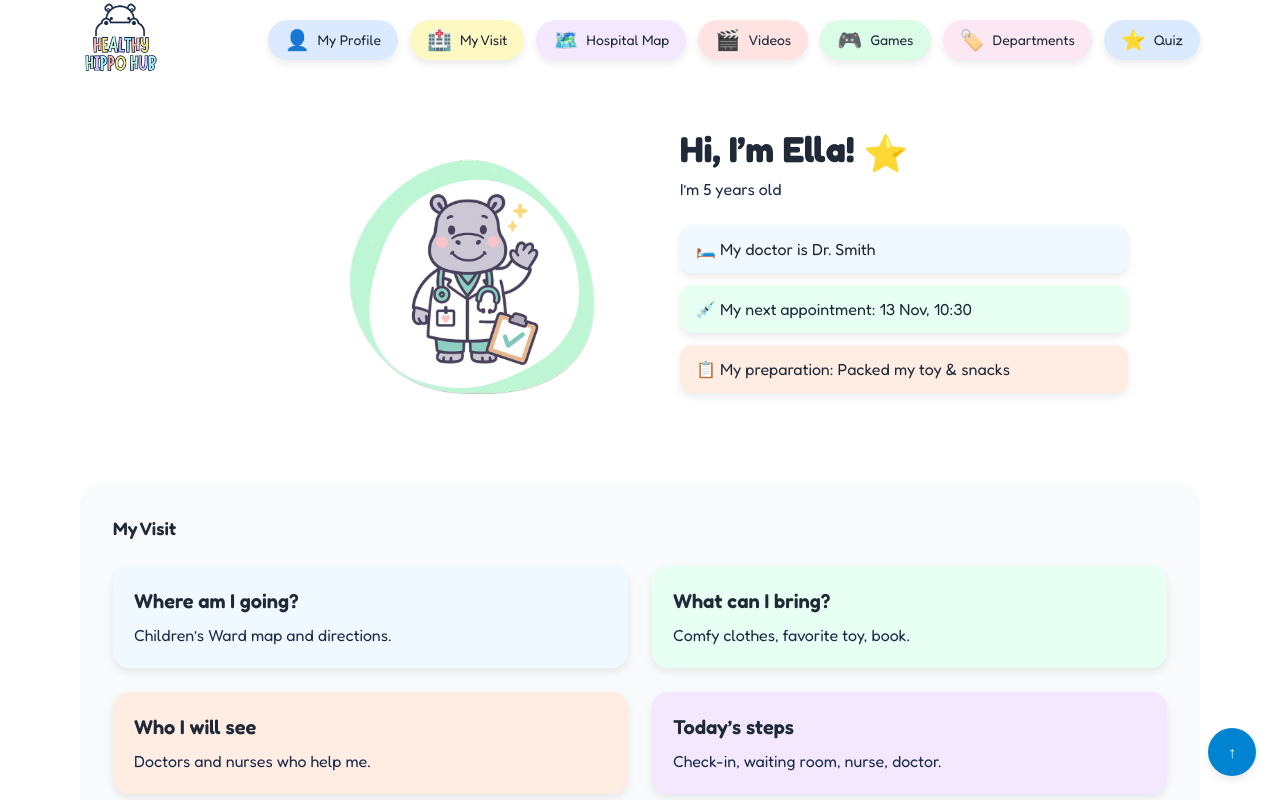
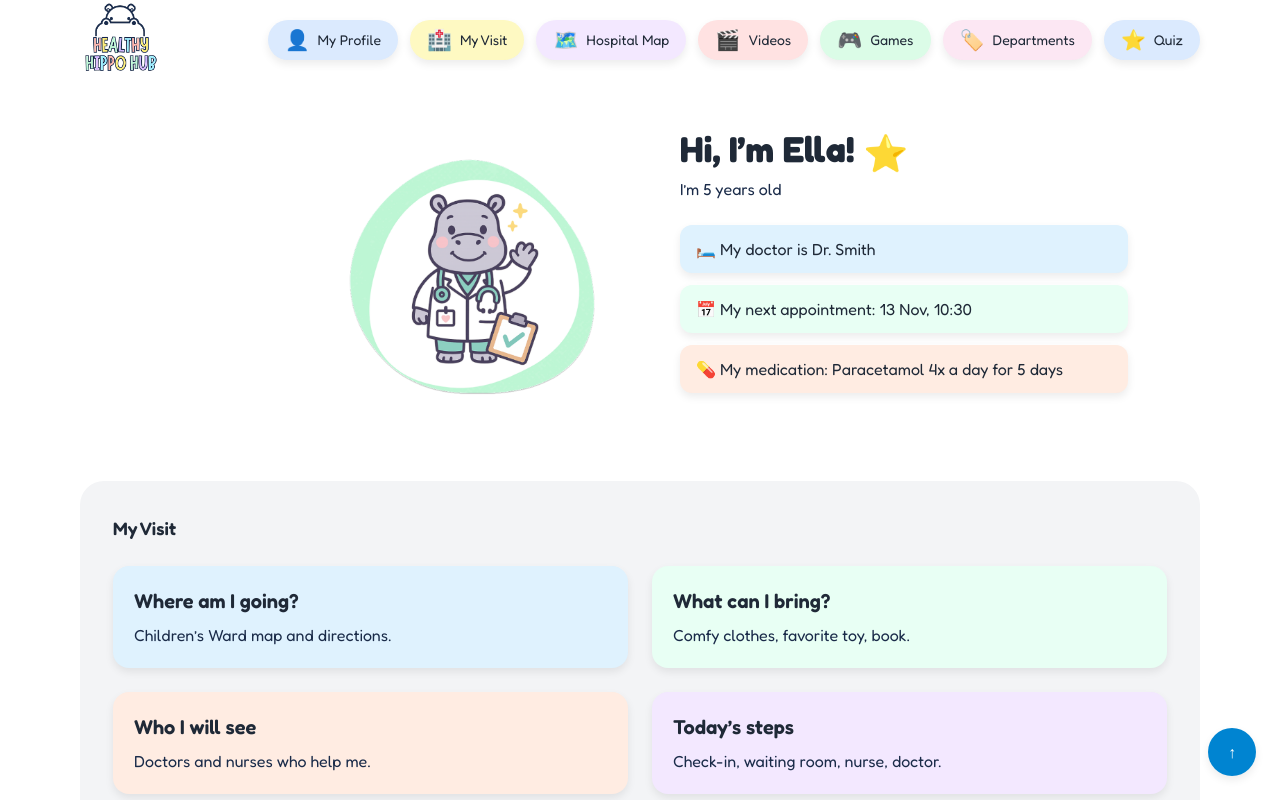
Before and after one commit to catpat88/kids_patient_portal_app, a React (Vite) app: page / in a window 1280 px wide. Shown: the top 800 px of the page. Built offline with nearby package versions, Linux system fonts and the light colour scheme.

Commit message:
colour pop

```diff
--- a/src/sections/MyVisit.jsx
+++ b/src/sections/MyVisit.jsx
@@ -1,5 +1,5 @@
 const cards = [
-  { t: "Where am I going?", c: "Children’s Ward map and directions.", tone: "bg-sky-50" },
+  { t: "Where am I going?", c: "Children’s Ward map and directions.", tone: "bg-sky-100" },
   { t: "What can I bring?", c: "Comfy clothes, favorite toy, book.", tone: "bg-mint-50" },
   { t: "Who I will see", c: "Doctors and nurses who help me.", tone: "bg-peach-50" },
   { t: "Today’s steps", c: "Check-in, waiting room, nurse, doctor.", tone: "bg-grape-50" },
@@ -8,7 +8,7 @@ const cards = [
 export default function MyVisit() {
   return (
     <section id="visit" className="scroll-mt-24 py-10">
-      <div className="rounded-3xl bg-gray-50 p-6 md:p-8 border">
+      <div className="rounded-3xl bg-gray-100 p-6 md:p-8 border">
         <h2 className="text-lg font-semibold">My Visit</h2>
         <div className="mt-6 grid gap-6 sm:grid-cols-2">
           {cards.map((x) => (
--- a/src/sections/ProfileHero.jsx
+++ b/src/sections/ProfileHero.jsx
@@ -23,14 +23,14 @@ export default function ProfileHero() {
           <p className="mt-1 text-ink/70">I’m 5 years old</p>
 
           <div className="mt-6 grid gap-3 max-w-md mx-auto md:mx-0">
-            <div className="rounded-xl bg-sky-50 px-4 py-3 shadow-soft">
+            <div className="rounded-xl bg-sky-100 px-4 py-3 shadow-soft">
               🛏️ My doctor is Dr. Smith
             </div>
             <div className="rounded-xl bg-mint-50 px-4 py-3 shadow-soft">
-              💉 My next appointment: 13 Nov, 10:30
+              📅 My next appointment: 13 Nov, 10:30
             </div>
             <div className="rounded-xl bg-peach-50 px-4 py-3 shadow-soft">
-              📋 My preparation: Packed my toy & snacks
+              💊 My medication: Paracetamol 4x a day for 5 days
             </div>
           </div>
         </div>
```
